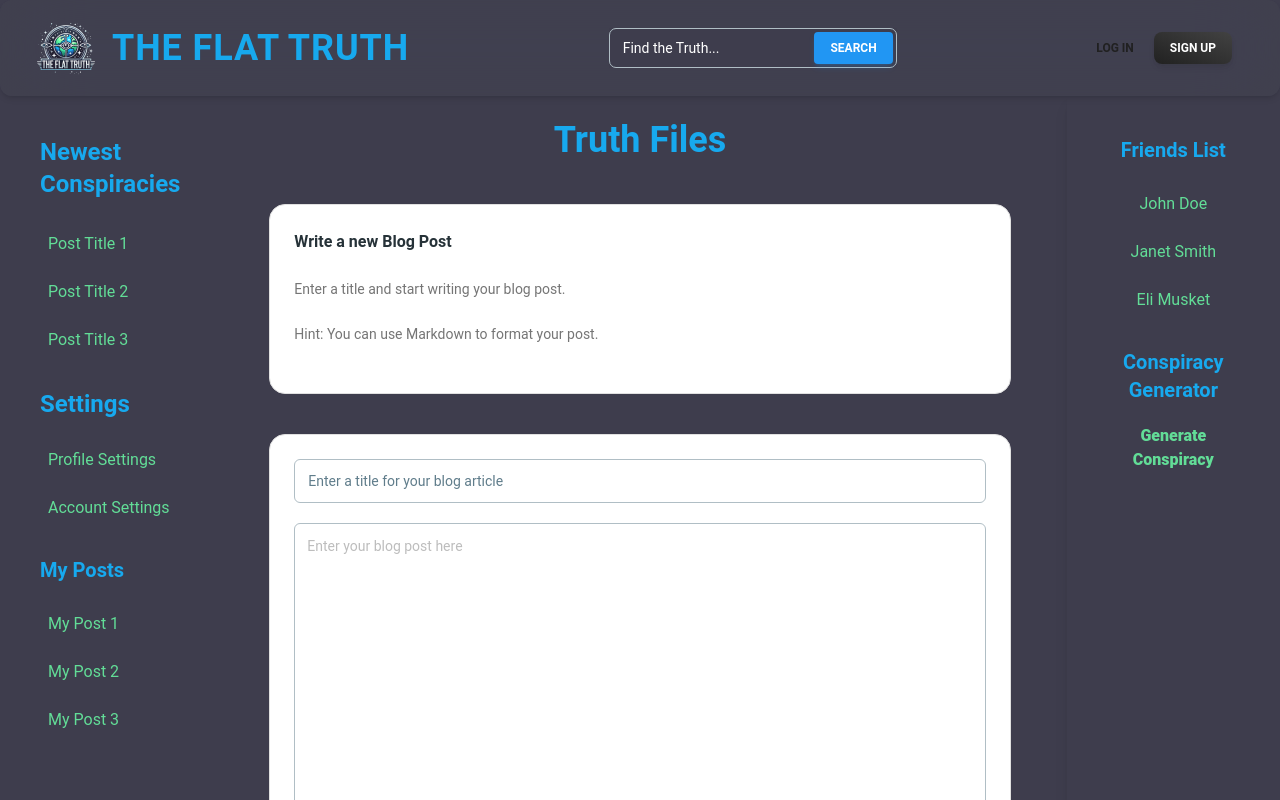
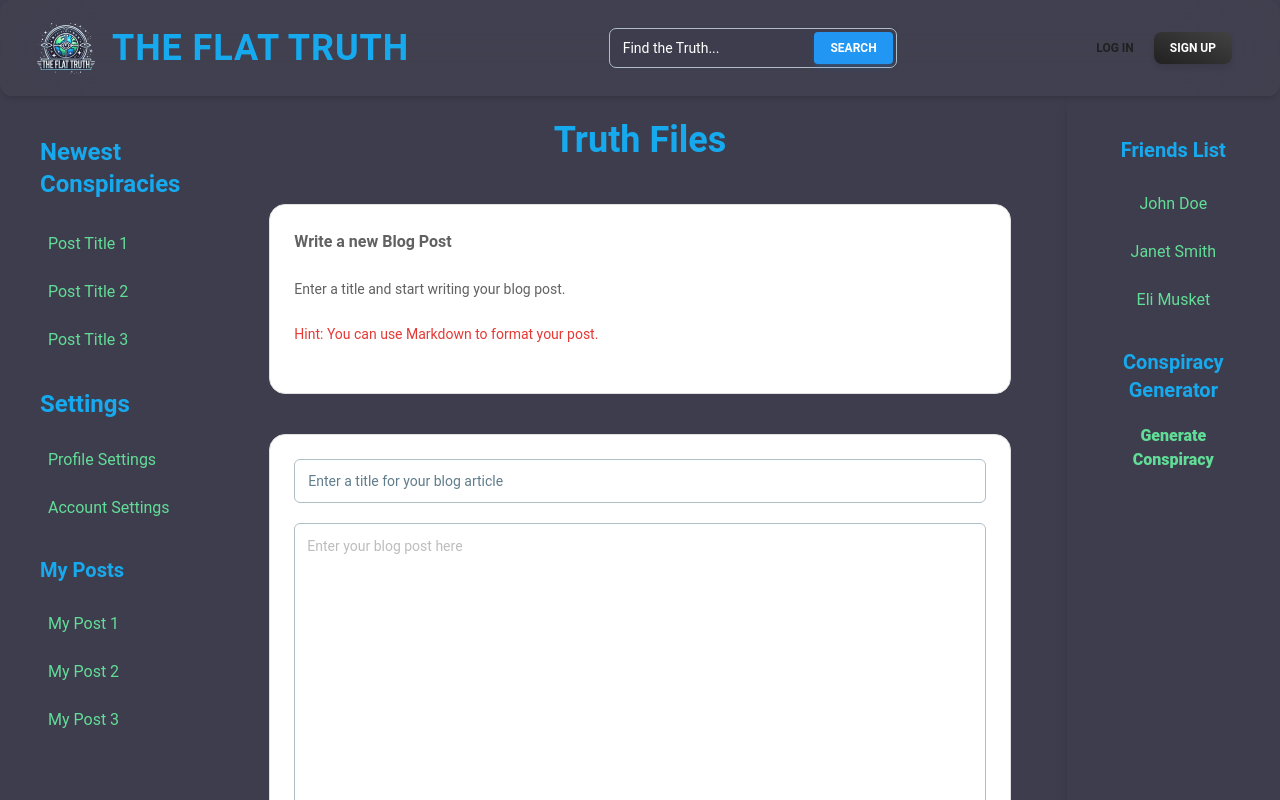
Before and after one commit to ShadowSlash/FlatEarths-Inc, a React (Vite) app in the folder front-end/: page /new in a window 1280 px wide. Shown: the top 800 px of the page. Built offline with nearby package versions, Linux system fonts and the light colour scheme.

Commit message:
NewBlog.jsx text colour

```diff
--- a/front-end/package.json
+++ b/front-end/package.json
@@ -8,6 +8,7 @@
     "build": "vite build",
     "lint": "eslint .",
     "preview": "vite preview"
+
   },
   "dependencies": {
     "@emotion/react": "^11.14.0",
--- a/front-end/src/pages/NewBlog.jsx
+++ b/front-end/src/pages/NewBlog.jsx
@@ -96,7 +96,7 @@ const NewBlogPage = () =>{
           <div className="flex lg:gap-0 gap-6 flex-wrap justify-between items-center">
             <div className="flex items-center gap-3">
               <div>
-                <Typography color="blue-gray" variant="h6">
+                <Typography color="gray" variant="h6">
                   Write a new Blog Post
                 </Typography>
               </div>
@@ -104,13 +104,13 @@ const NewBlogPage = () =>{
           </div>
           <Typography
             variant="small"
-            className="font-normal text-gray-600 my-6"
+            className="font-normal text-black-600 my-6"
           >
             Enter a title and start writing your blog post.
           </Typography>
            <Typography
             variant="small"
-            className="font-normal text-gray-600 my-6"
+            className="font-normal text-red-600 my-6"
           > Hint: You can use Markdown to format your post.
           </Typography>
         </CardBody>
```
